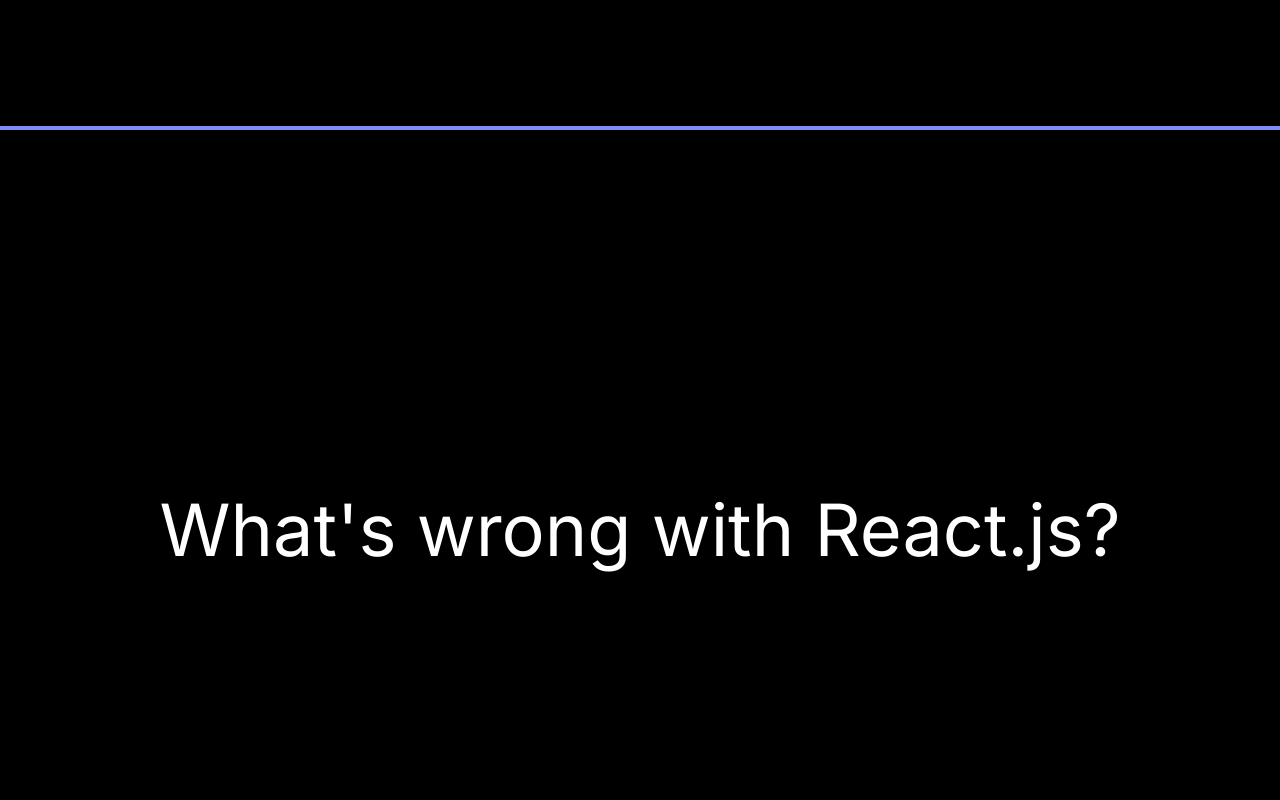
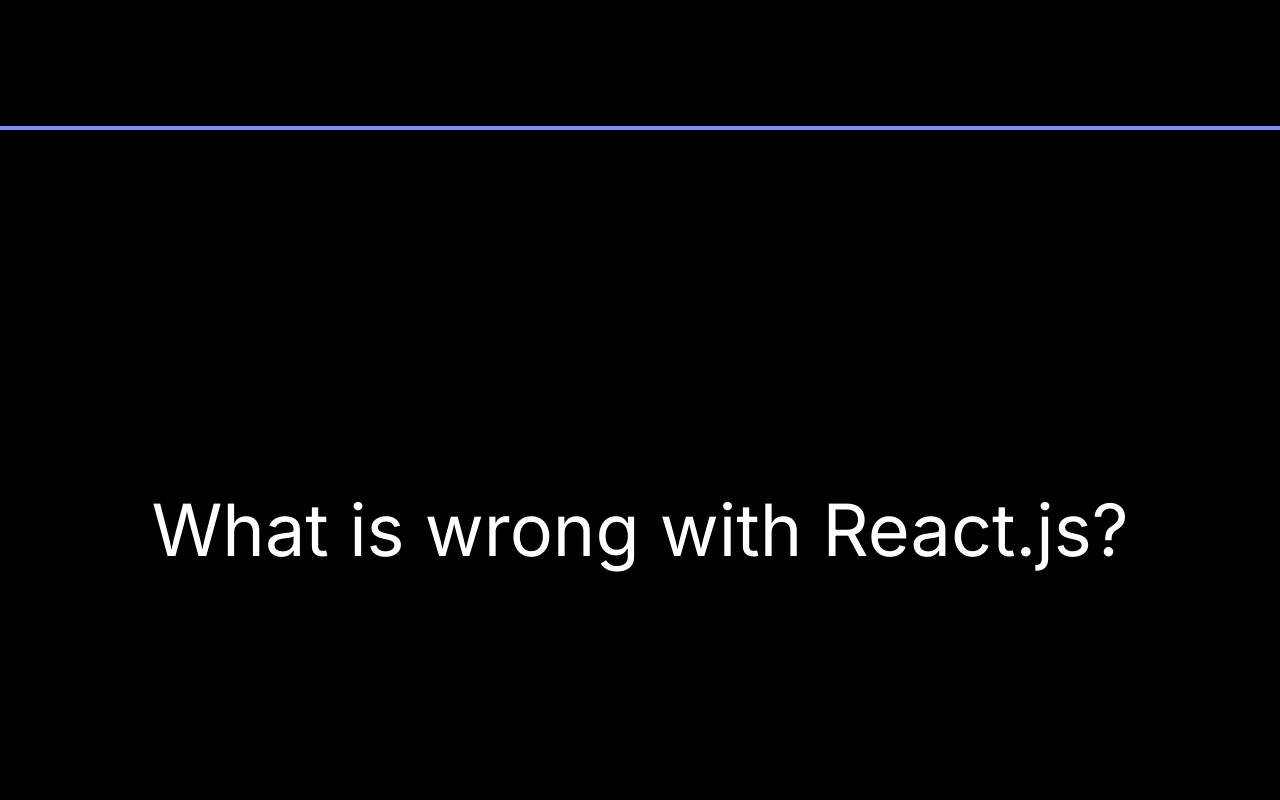
Before and after one commit to nickldimartino/smartbear_presentation, a Next.js app: page /presentation in a window 1280 px wide. Shown: the part 1540-2340 px from the top of the page. Built offline with nearby package versions, Linux system fonts and the light colour scheme.

Commit message:
Removed apostrophes

```diff
--- a/app/presentation/page.tsx
+++ b/app/presentation/page.tsx
@@ -14,7 +14,7 @@
         </div>
         <div className="bg-[#818cf8] w-full h-1"></div>
         <div className="text-7xl p-2 h-screen grid place-items-center">
-          What's wrong with React.js?
+          What is wrong with React.js?
         </div>
         <div className="bg-[#c084fc] w-full h-1"></div>
         <div className="text-7xl p-2 h-screen grid place-items-center">
@@ -28,7 +28,7 @@
         <div className="text-7xl p-2 h-screen grid place-items-center">SEO</div>
         <div className="bg-[#38bdf8] w-full h-1"></div>
         <div className="text-7xl p-2 h-screen grid place-items-center">
-          Developer's Experience
+          The Developer Experience
         </div>
         <div className="bg-[#818cf8] w-full h-1"></div>
         <div className="text-7xl p-2 h-screen grid place-items-center">
```
